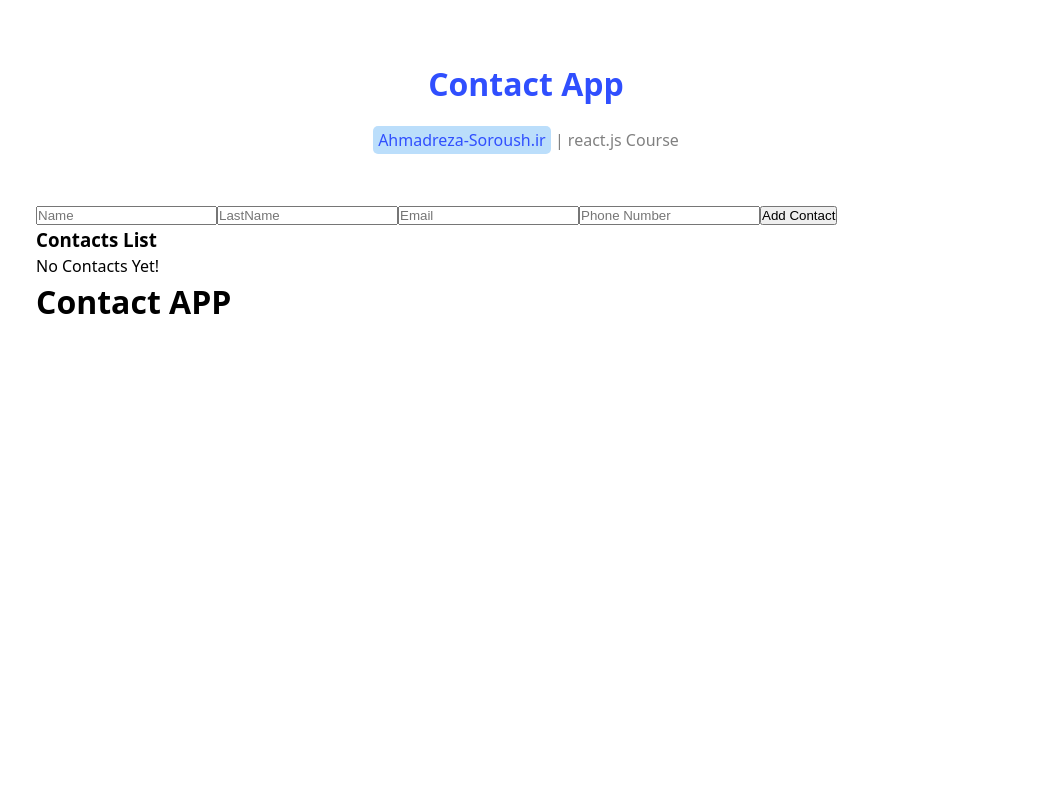
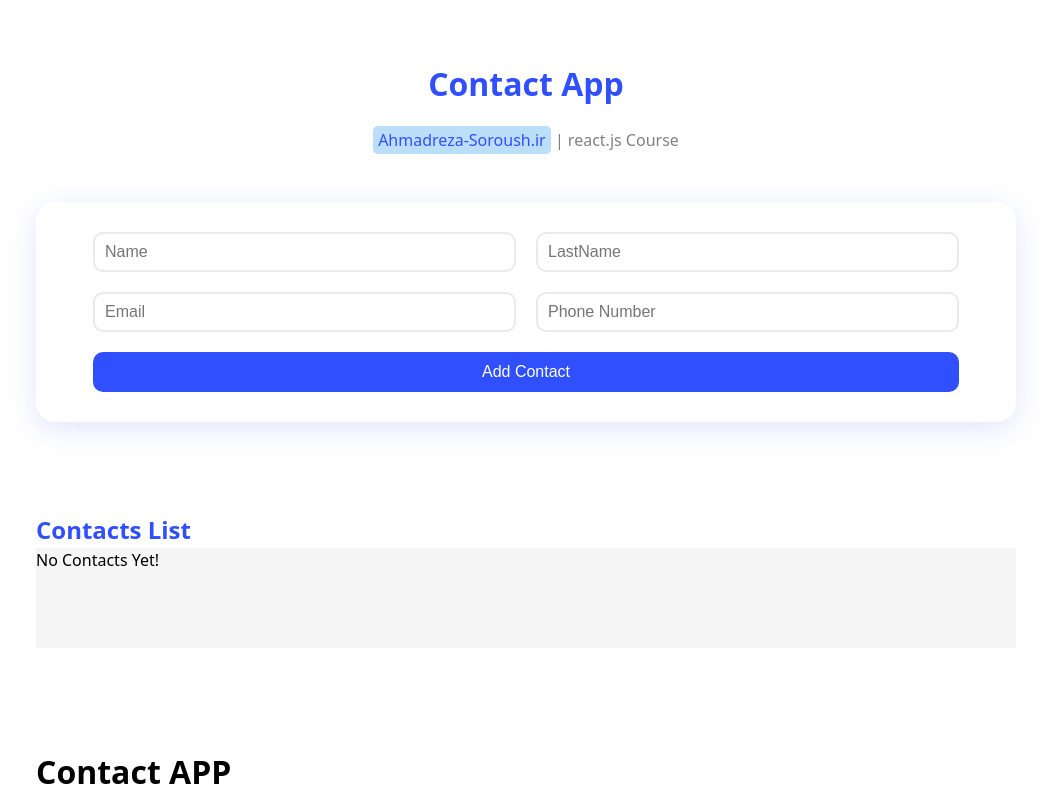
Before and after one commit to peter-soroush/ContactApp, a React (Vite) app: page / in a window 1280 px wide. Shown: the whole page, without its empty margins (114-1165 px from the left). Built offline with nearby package versions, Linux system fonts and the light colour scheme.

Commit message:
Adding styles to the list and form

```diff
--- /dev/null
+++ b/src/components/ContactList.module.css
@@ -0,0 +1,19 @@
+.container {
+  width: 100%;
+  margin-bottom: 100px;
+}
+
+.container h3 {
+  color: #304ffe;
+  font-size: 1.5rem;
+}
+
+.message {
+  background-color: #f5f5f5;
+  height: 100px;
+  list-style: ce;
+}
+
+.contacts {
+  background-color: #f5f5f5;
+}
--- a/src/components/Contacts.jsx
+++ b/src/components/Contacts.jsx
@@ -4,6 +4,8 @@
 import Contactslist from "./Contactslist";
 import inputs from "../constants/inputs";
 import { v7 } from "uuid";
+
+import Styles from "./Contacts.module.css";
 
 function Contacts() {
   const [alert, setAlert] = useState("");
@@ -45,8 +47,8 @@
     setContact((contact) => ({ ...contact, [name]: event.target.value }));
   };
   return (
-    <div>
-      <div>
+    <div className={Styles.container}>
+      <div className={Styles.form}>
         {inputs.map((input, index) => (
           <input
             key={index}
@@ -59,7 +61,7 @@
         ))}
         <button onClick={addHandeler}>Add Contact</button>
       </div>
-      <div className="alert">{alert && <p>{alert}</p>}</div>
+      <div className={Styles.alert}>{alert && <p>{alert}</p>}</div>
       <Contactslist contacts={contacts} deleteHandeler={deleteHandeler} />
     </div>
   );
--- /dev/null
+++ b/src/components/Contacts.module.css
@@ -0,0 +1,71 @@
+.container {
+  display: flex;
+  flex-direction: column;
+  align-items: center;
+}
+
+.form {
+  /* width: 100%; */
+  display: flex;
+  flex-wrap: wrap;
+  align-items: center;
+  justify-content: center;
+  padding: 20px;
+  margin-bottom: 20px;
+  border-radius: 20px;
+  box-shadow: #304ffe25 0px 7px 29px 0px;
+}
+
+.form input {
+  width: 45%;
+  /* max-width: 200px; */
+  height: 40px;
+  padding: 10px;
+  margin: 10px;
+  border: 2px solid #eaeaea;
+  border-radius: 10px;
+  color: #304ffe;
+  font-size: 1rem;
+}
+
+.form button {
+  width: calc(90% + 20px);
+  background-color: #304ffe;
+  border-radius: 10px;
+  height: 40px;
+  padding: 10px;
+  margin: 10px 0px;
+  cursor: pointer;
+  border: none;
+  font-size: 1rem;
+  color: #fff;
+  transition: 0.2s all ease-in-out;
+}
+
+.form button:hover {
+  box-shadow: #0c2ad487 0px 7px 29px 0px;
+}
+
+.alert {
+  width: 100%;
+  height: 40px;
+  margin: 5px 0 25px;
+}
+
+.alert p {
+  background-color: #ffebee;
+  color: #f44336;
+  width: 100%;
+  padding: 10px;
+  border-radius: 10px;
+  font-size: 1rem;
+}
+
+@media (max-width: 500px) {
+  .form input {
+    width: 90%;
+  }
+  .form button {
+    width: 90%;
+  }
+}
--- a/src/components/Contactslist.jsx
+++ b/src/components/Contactslist.jsx
@@ -1,12 +1,12 @@
 import React from "react";
 import ContactItem from "./ContactItem";
-
+import styles from "./ContactList.module.css";
 function Contactslist({ contacts, deleteHandeler }) {
   return (
-    <div>
+    <div className={styles.container}>
       <h3>Contacts List</h3>
       {contacts.length ? (
-        <ul>
+        <ul className={styles.contacts}>
           {contacts.map((contact) => (
             <ContactItem
               key={contact.id}
@@ -16,7 +16,7 @@
           ))}
         </ul>
       ) : (
-        <p>No Contacts Yet!</p>
+        <p className={styles.message}>No Contacts Yet!</p>
       )}
     </div>
   );
```
